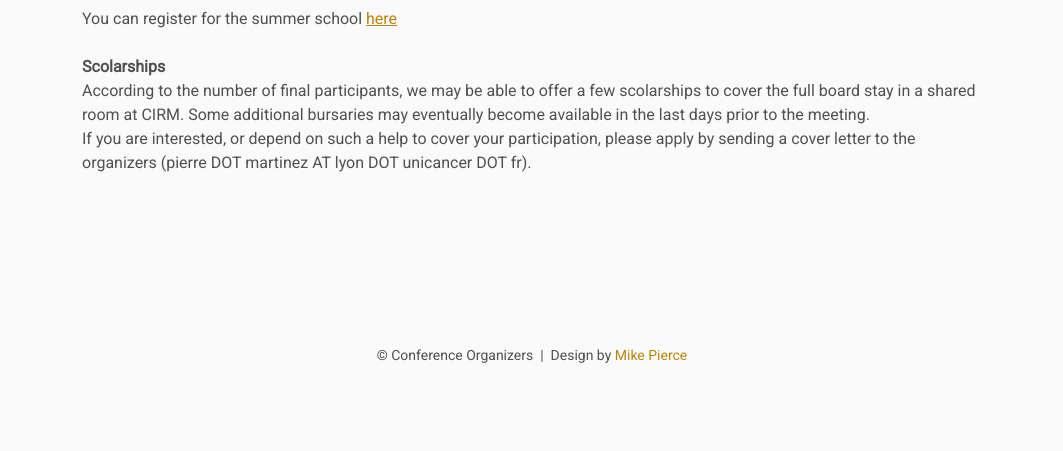
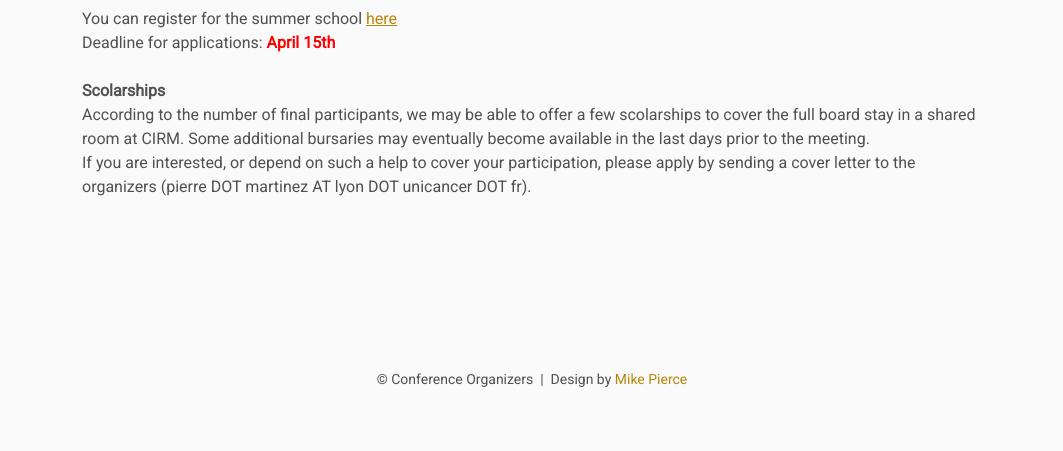
Before and after one commit to cirm-cancer/2022, a plain HTML site: page registration/index.html in a window 1280 px wide. Shown: the part 678-1129 px from the top of the page, without its empty margins (108-1171 px from the left). Before the commit the page ends 1105 px from the top, so only its background shows below. Drawn offline with Linux system fonts and the light colour scheme; files that its build step writes are made by us from their sources.

Commit message:
Added deadline info

```diff
--- a/registration/index.html
+++ b/registration/index.html
@@ -48,6 +48,8 @@
 
     <p>
         You can register for the summer school <a href=https://conferences.cirm-math.fr/2409.html>here</a>
+        <br>
+        Deadline for applications: <b> <FONT COLOR="red">April 15th</FONT></b>
     </p>
     <!--
     <iframe class="registration" src="EMBED LINK FOR GOOGLE FORM HERE"></iframe>
```
